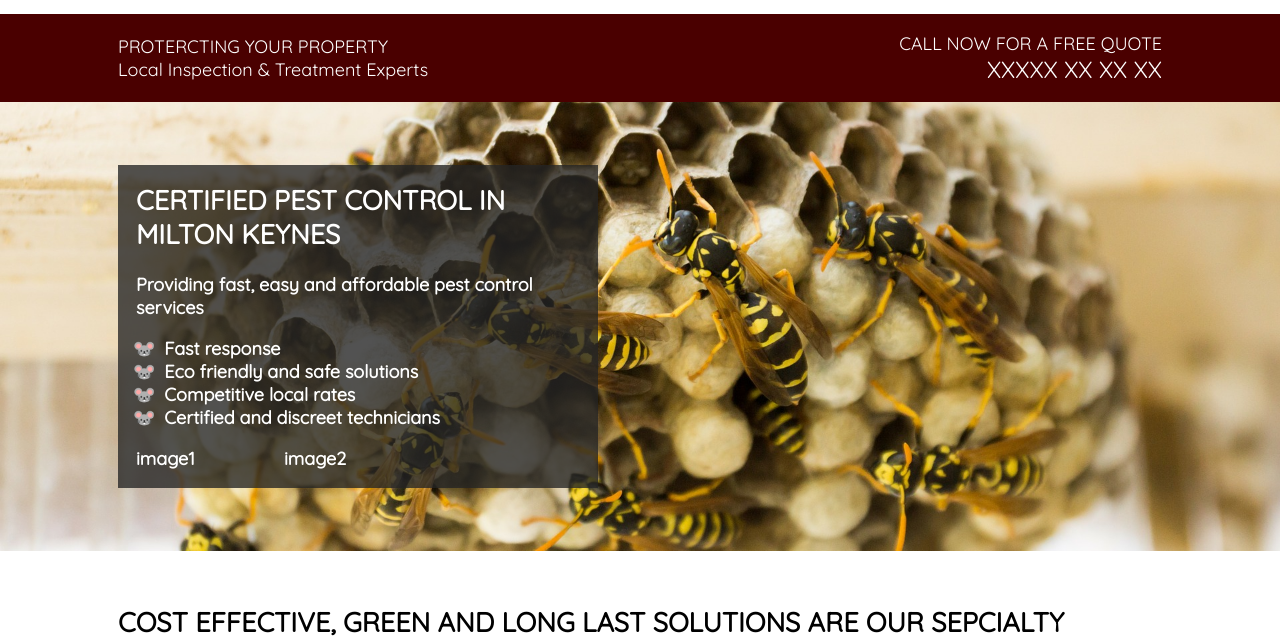
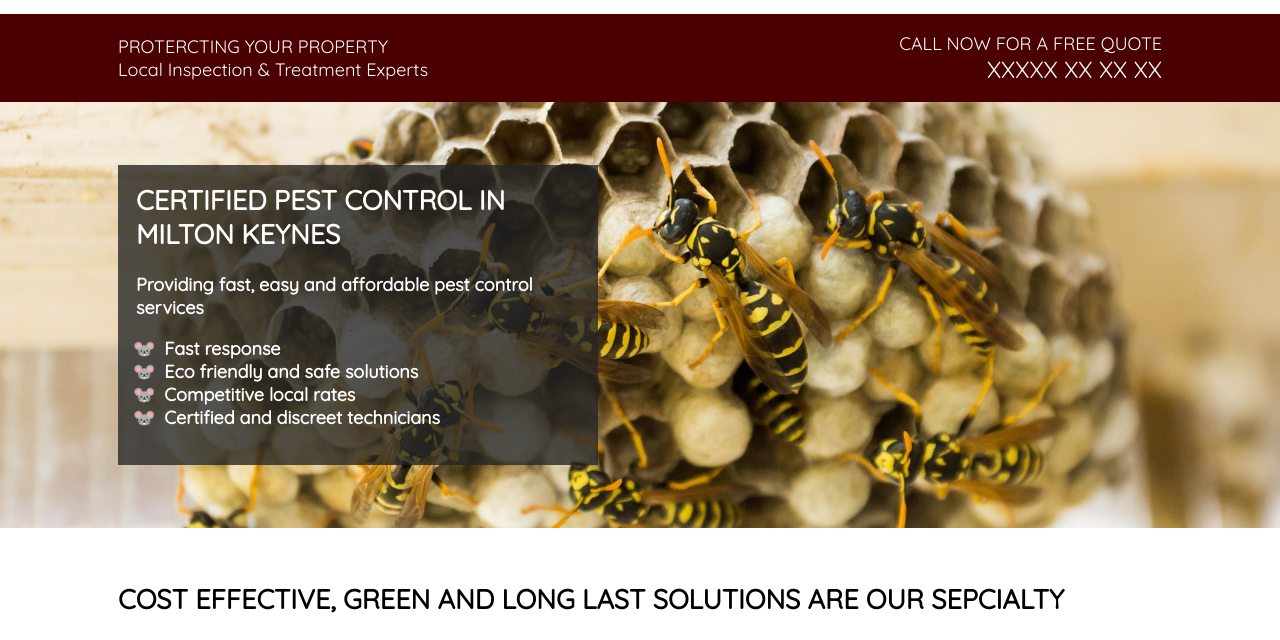
Before and after one commit to dev-swpc/dev-swpc.github.io, a website built with webpack: page index.html in a window 1280 px wide. Shown: the part 116-756 px from the top of the page. Built offline with nearby package versions, Linux system fonts and the light colour scheme.

Commit message:
removing images

```diff
--- a/index.html
+++ b/index.html
@@ -75,14 +75,14 @@
                                                                 technicians</li>
                                                 </ul>
                                         </p>
-                                        <div class="pure-g">
+                                        <!-- <div class="pure-g">
                                                 <span class="pure-u-1-3">
                                                         image1
                                                 </span>
                                                 <span class="pure-u-1-3">
                                                         image2
                                                 </span>
-                                        </div>
+                                        </div> -->
                                 </div>
                         </div>
                 </div>
```
